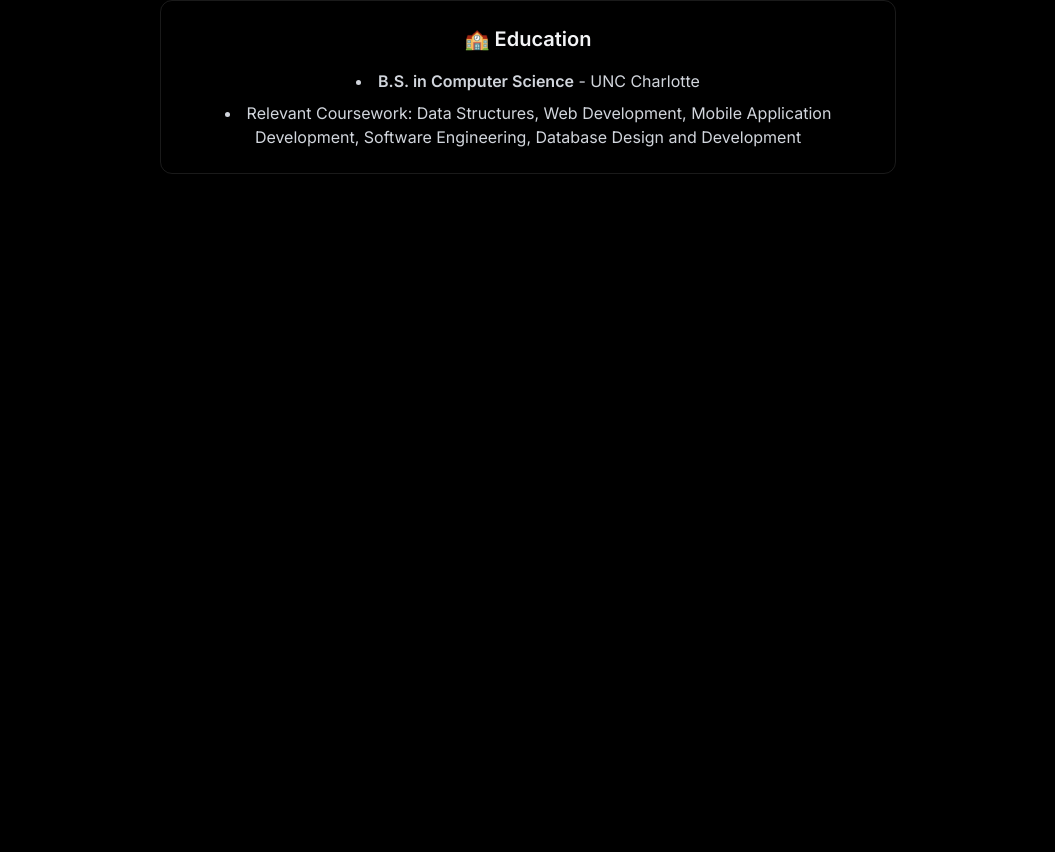
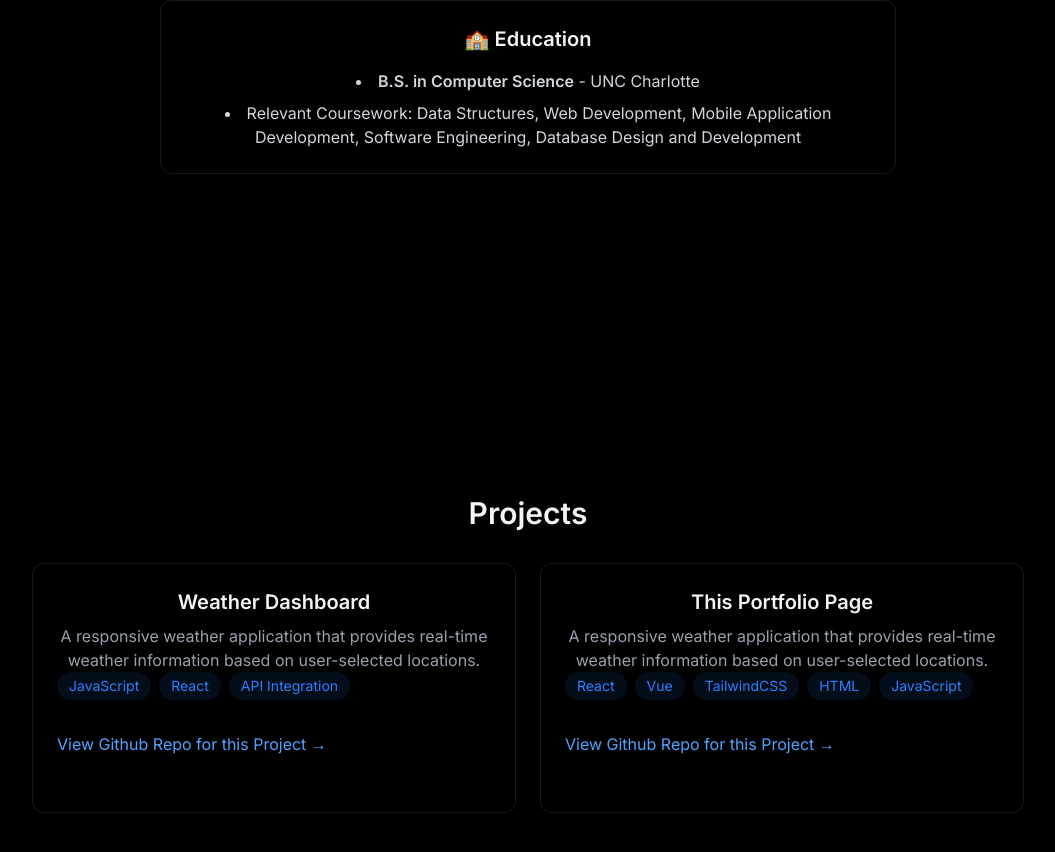
Before and after one commit to JadenM628/PortfolioProject, a React (Vite) app: page / in a window 1280 px wide. Shown: the part 1420-2272 px from the top of the page, without its empty margins (112-1167 px from the left). Before the commit the page ends 1706 px from the top, so only its background shows below. Built offline with nearby package versions, Linux system fonts and the light colour scheme.

Commit message:
Created and Added Content for Projects Page

```diff
--- a/src/App.jsx
+++ b/src/App.jsx
@@ -5,6 +5,7 @@ import { Navbar } from './components/Navbar'
 import { MobileMenu } from './components/MobileMenu'
 import { Home } from './components/sections/Home'
 import { About } from './components/sections/About'
+import { Projects } from './components/sections/Projects'
 import './index.css'
 function App() {
   const [isLoaded, setIsLoaded] = useState(false)
@@ -22,6 +23,7 @@ function App() {
           <MobileMenu menuOpen={menuOpen} setMenuOpen={setMenuOpen} />
           <Home />
           <About />
+          <Projects />
 
       </div>
     </>
--- a/src/components/sections/Projects.jsx
+++ b/src/components/sections/Projects.jsx
@@ -0,0 +1,42 @@
+export const Projects = () => {
+    return <section id="projects" className="min-h-screen flex items-center justify-center py-20">
+        <div className="max-w-5xl mx-auto px-4">
+            <h2 className="text-3xl font-bold mb-8">Projects</h2>
+            <div className="grid grid-cols-1 md:grid-cols-2 gap-6">
+
+                <div className="p-6 rounded-xl border border-white/10 hover:-translate-y-1 hover:border-blue-500/30 hover:shadow-[0_2px_8px_rgba(59,130,246,0.1)] transition-all">
+                    <h3 className="text-xl font-bold mb-2">Weather Dashboard</h3>
+                    <p className="text-gray-400 mb-4">A responsive weather application that provides real-time weather information based on user-selected locations.
+                        <div className="flex flex-wrap gap-2 mb-4">
+                            {["JavaScript", "React", "API Integration"].map((tech, key) => (
+                                <span key={key} className="bg-blue-500/10 text-blue-500 py-1 px-3 rounded-full text-sm hover:bg-blue-500/20 hover:shadow-[0_2px_8px_rgba(59,130,246,0.1)] transition all">
+                                    {tech}
+                                </span>
+                            ))}
+                        </div>
+                        <div className="flex jusitfy-between items-center">
+                            <a href="https://github.com/JadenM628/Weather_Dashboard" className="text-blue-400 hover:text-blue-300 transition-colors my-4">View Github Repo for this Project →</a>
+                        </div>
+                    </p>
+                </div>
+
+                <div className="p-6 rounded-xl border border-white/10 hover:-translate-y-1 hover:border-blue-500/30 hover:shadow-[0_2px_8px_rgba(59,130,246,0.1)] transition-all">
+                    <h3 className="text-xl font-bold mb-2">This Portfolio Page</h3>
+                    <p className="text-gray-400 mb-4">A responsive weather application that provides real-time weather information based on user-selected locations.
+                        <div className="flex flex-wrap gap-2 mb-4">
+                            {["React", "Vue", "TailwindCSS", "HTML", "JavaScript"].map((tech, key) => (
+                                <span key={key} className="bg-blue-500/10 text-blue-500 py-1 px-3 rounded-full text-sm hover:bg-blue-500/20 hover:shadow-[0_2px_8px_rgba(59,130,246,0.1)] transition all">
+                                    {tech}
+                                </span>
+                            ))}
+                        </div>
+                        <div className="flex jusitfy-between items-center">
+                            <a href="https://github.com/JadenM628/PortfolioProject" className="text-blue-400 hover:text-blue-300 transition-colors my-4">View Github Repo for this Project →</a>
+                        </div>
+                    </p>
+                </div>
+
+            </div>
+        </div>
+    </section>
+}
```
